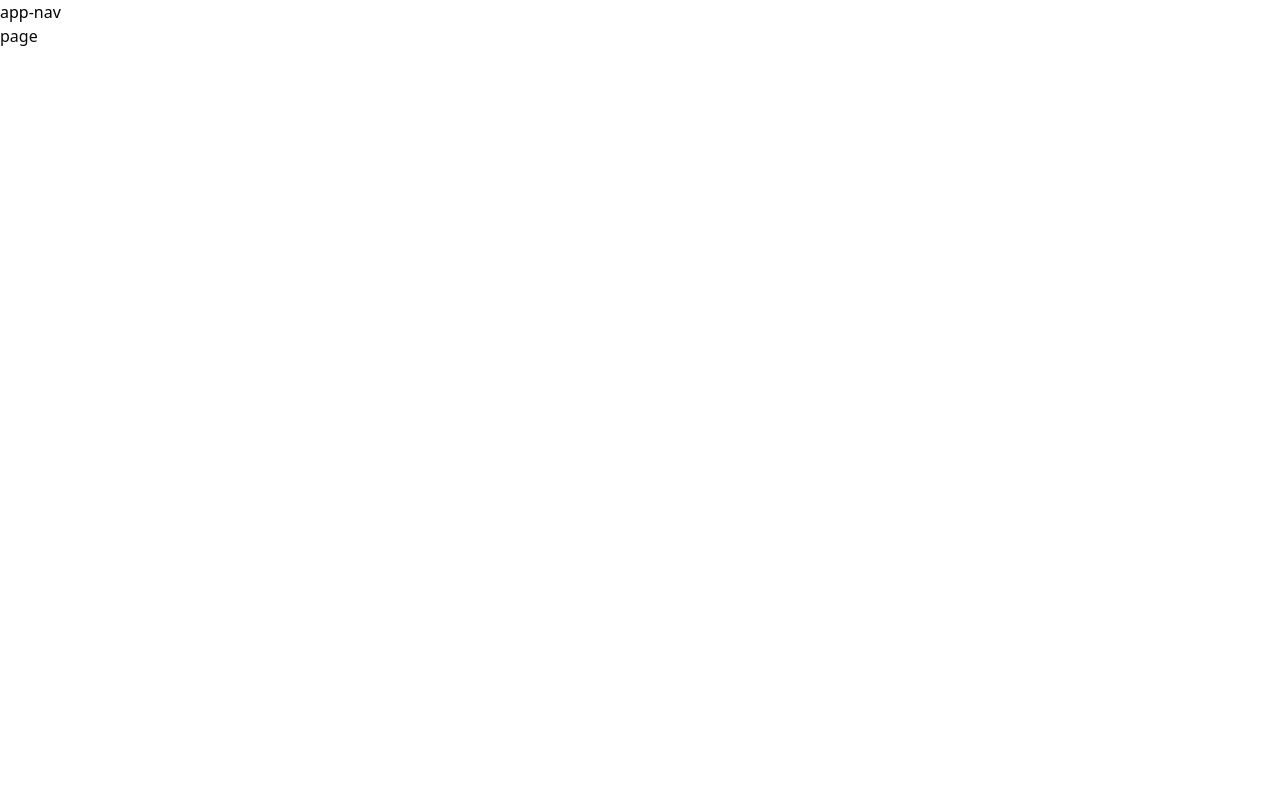
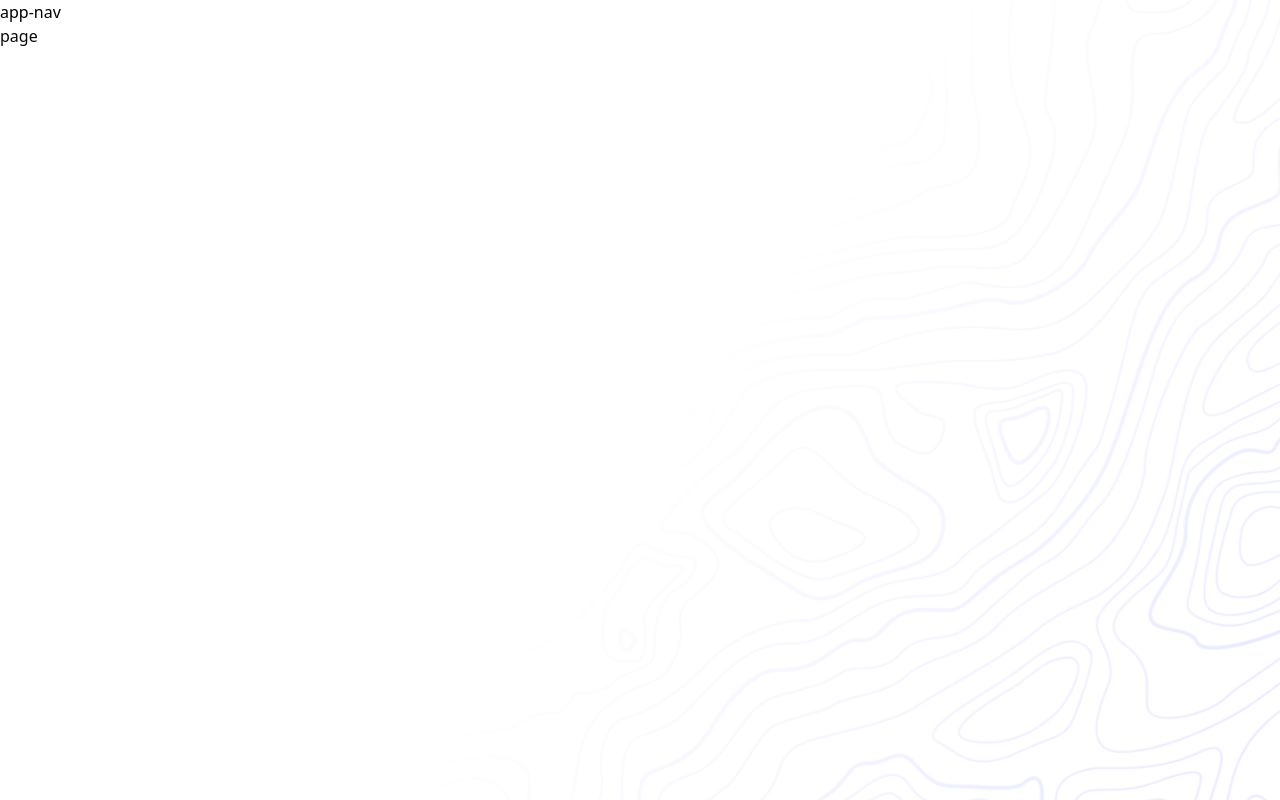
Before and after one commit to Shadrack04/ghri-website, a Next.js app: page /landing in a window 1280 px wide. Built offline with nearby package versions, Linux system fonts and the light colour scheme.

Commit message:
Add sticky bakground pattern

```diff
--- a/app/(marketing)/layout.tsx
+++ b/app/(marketing)/layout.tsx
@@ -3,7 +3,7 @@ import React from "react";
 
 export default function layout({ children }: { children: React.ReactNode }) {
   return (
-    <div className=" min-h-screen">
+    <div className="background min-h-screen">
       <AppNav />
       {children}
     </div>
--- a/app/globals.css
+++ b/app/globals.css
@@ -51,7 +51,7 @@
   --card-foreground: oklch(0.145 0 0);
   --popover: oklch(1 0 0);
   --popover-foreground: oklch(0.145 0 0);
-  --primary: oklch(0.205 0 0);
+  --primary: #4fb1ff;
   --primary-foreground: oklch(0.985 0 0);
   --secondary: oklch(0.97 0 0);
   --secondary-foreground: oklch(0.205 0 0);
@@ -120,3 +120,10 @@
     @apply bg-background text-foreground;
   }
 }
+
+.background {
+  background-image: url(../assets/images/pattern.svg);
+  background-size: cover;
+  position: sticky;
+  inset: 0;
+}
```
Also changed, not shown: assets/images/pattern.svg (added), public/pattern.svg (added).
